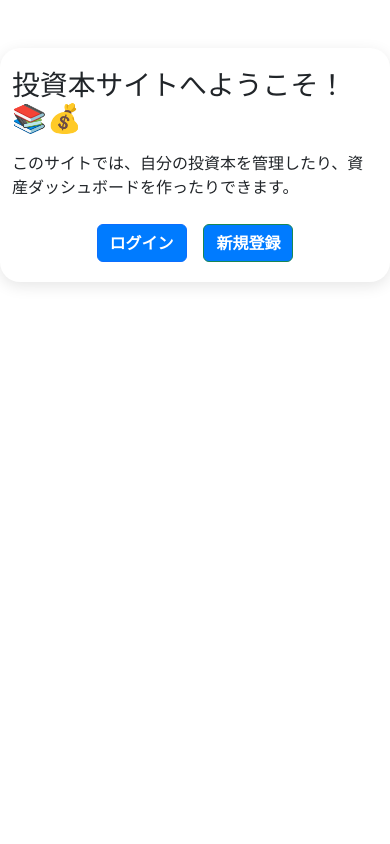
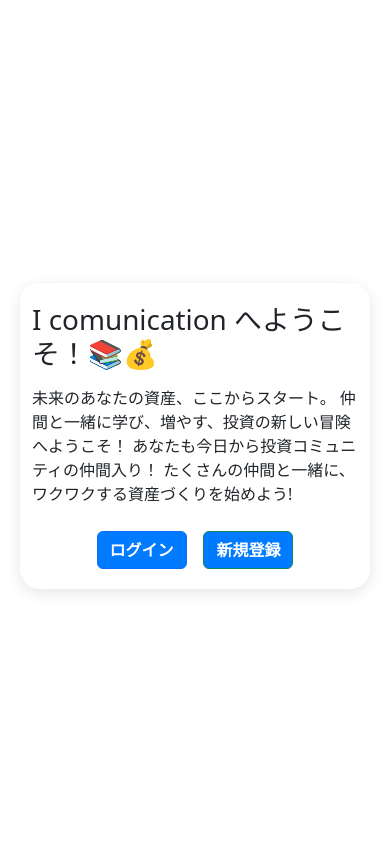
Before and after one commit to babaginji/auth, a Flask app: page / in a window 390 px wide. Run offline with Flask 3, Linux system fonts and the light colour scheme; data comes from the database, SQL or seed files in the repository.

Commit message:
Fix responsive design for mobile

```diff
--- a/static/style.css
+++ b/static/style.css
@@ -181,8 +181,23 @@ a:hover {
 }
 
 /* ==============================
-   Indexページ
+   Indexページ中央寄せ
 ============================== */
+.index-page {
+    display: flex;
+    flex-direction: column;
+    justify-content: center;  /* 横中央ではなく縦横中央 */
+    align-items: center;
+    min-height: 100vh;        /* 画面全体の高さ */
+    padding: 20px;
+    box-sizing: border-box;
+}
+
+.index-page .user-list {
+    width: 100%;
+    max-width: 400px;
+}
+
 .index-page .user-list ul {
     list-style: none;
     padding: 0;
--- a/templates/index.html
+++ b/templates/index.html
@@ -10,8 +10,11 @@
 </head>
 <body class="index-page">
     <div class="container mt-5">
-        <h1 class="mb-3">投資本サイトへようこそ！📚💰</h1>
-        <p class="mb-4">このサイトでは、自分の投資本を管理したり、資産ダッシュボードを作ったりできます。</p>
+        <h1 class="mb-3">I comunication へようこそ！📚💰</h1>
+        <p class="mb-4">未来のあなたの資産、ここからスタート。
+            仲間と一緒に学び、増やす、投資の新しい冒険へようこそ！
+            あなたも今日から投資コミュニティの仲間入り！
+            たくさんの仲間と一緒に、ワクワクする資産づくりを始めよう!</p>
 
 
         <!-- ログイン・登録リンク -->
```
